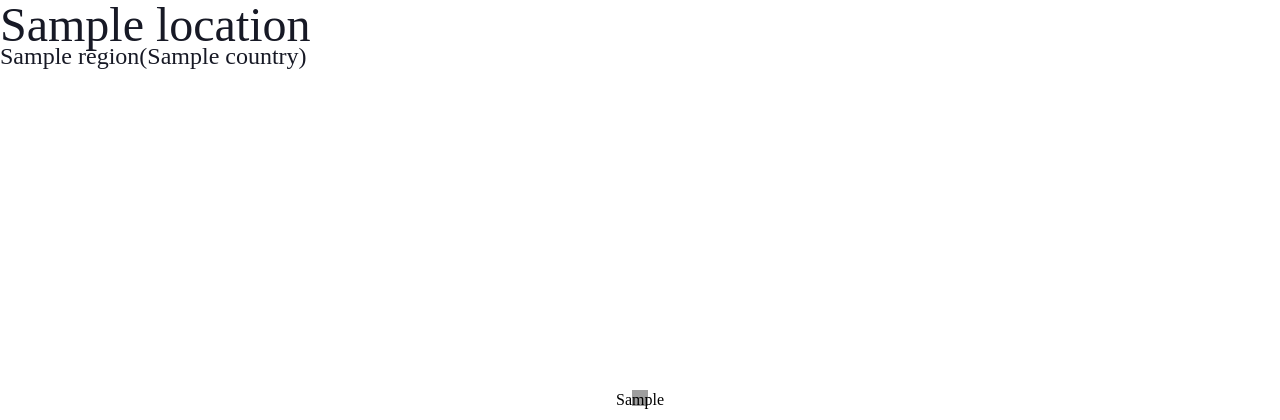
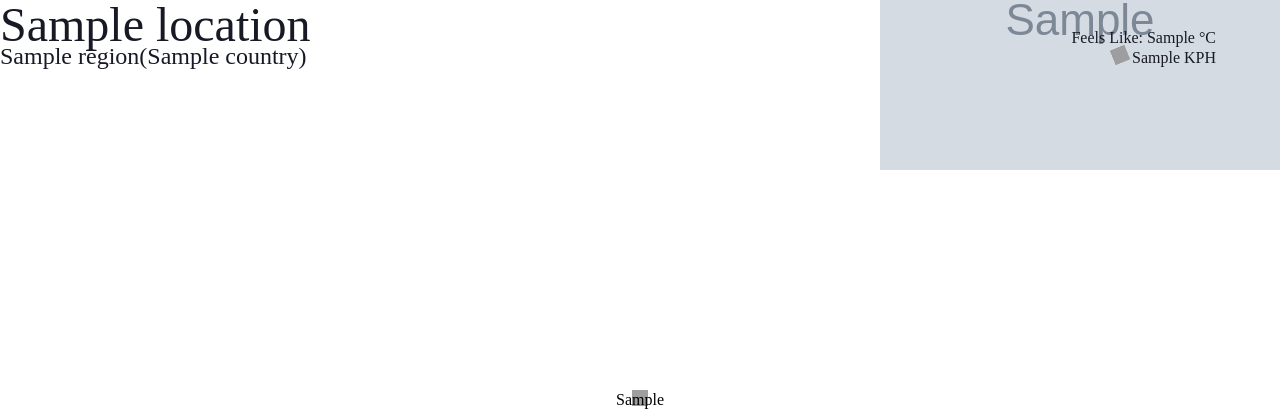
Before and after one commit to Lincoln-Murray/weather, a Flask app: template templates/index.html in a window 1280 px wide. Shown: the top 420 px of the page. Run offline with Flask 3, Linux system fonts and the light colour scheme; the template is opened without the code that fills it: most values are stand-ins (such as "Sample title", 1, 10 or a date in 2020); grey boxes marked "Sample" are stand-in pictures; grey boxes are pictures that could not be loaded.

Commit message:
More website info

```diff
--- a/app.py
+++ b/app.py
@@ -27,5 +27,3 @@ def positions():
     location_response = request.get_json()
     location = str(location_response['latitude']) + ', ' + str(location_response['longitude'])
     return index()
-
-app.run(host='0.0.0.0', port=10000)
--- a/static/main.js
+++ b/static/main.js
@@ -10,10 +10,14 @@ function resize() {
     document.getElementById('feelslike_c').style.left = String(window.innerWidth/2-64) + 'px'
 }
 
+directions = ['N','NNE','NE','ENE','E','ESE','SE','ESE','S','SSW','SW','WSW','W','WNW','NW','NNW']
 
 var timer = setInterval(function() {
     if (document.getElementById('header') !== null) {
         resize()
+        console.log(document.getElementById('wind_dir').alt)
+        console.log(document.getElementById('wind_dir').style)
+        document.getElementById('wind_dir').style.transform = 'rotate(' + String(directions.indexOf(document.getElementById('wind_dir').alt)*22.5-90) + 'deg)'
         clearInterval(timer)
         timer = null
     }
--- a/templates/index.html
+++ b/templates/index.html
@@ -18,6 +18,15 @@
         {{ json['location']['region'] }}({{ json['location']['country'] }})
     </span>
 
+    <span class="centre", style="width: 100%; font-size: 5vh; top: 2.5vh; text-align: right; color: var(--background_color);">
+        <img style="float: right;" src="{{ json['current']['condition']['icon'] }}" alt="{{ json['current']['condition']['text'] }}">
+        {{ json['current']['temp_c'] }} °C
+    </span>
+    <span id="feelslike_c" class="centre", style="width: 100%; font-size: 2vh; top: 6vh; text-align: right; right: 64px; color: var(--background_color);">
+        Feels Like: {{ json['current']['feelslike_c'] }} °C <br>
+        <img id="wind_dir" src="https://static.vecteezy.com/system/resources/previews/016/770/600/non_2x/red-directional-arrow-on-transparent-background-free-png.png" alt="{{ json['current']['wind_dir'] }}" style="top: 1px;" height="16px" width="16px">
+        {{ json['current']['wind_kph'] }} KPH
+    </span>
 </header>
 <body>
     <span class= "centre">
```
